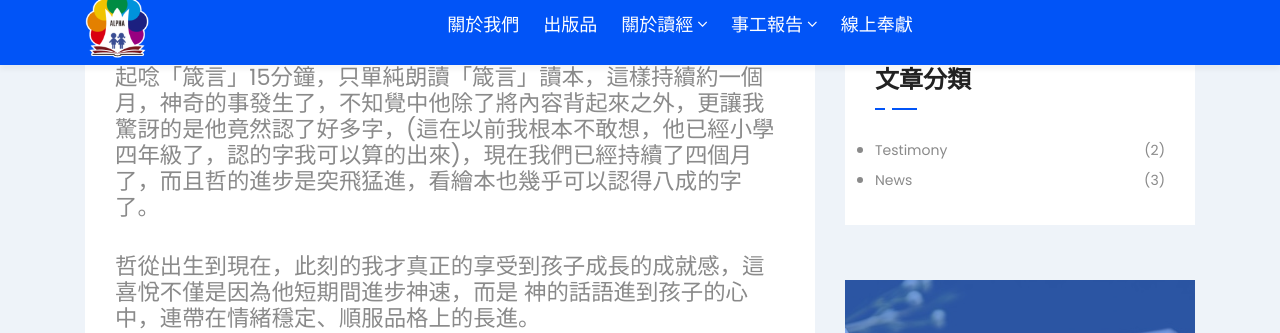
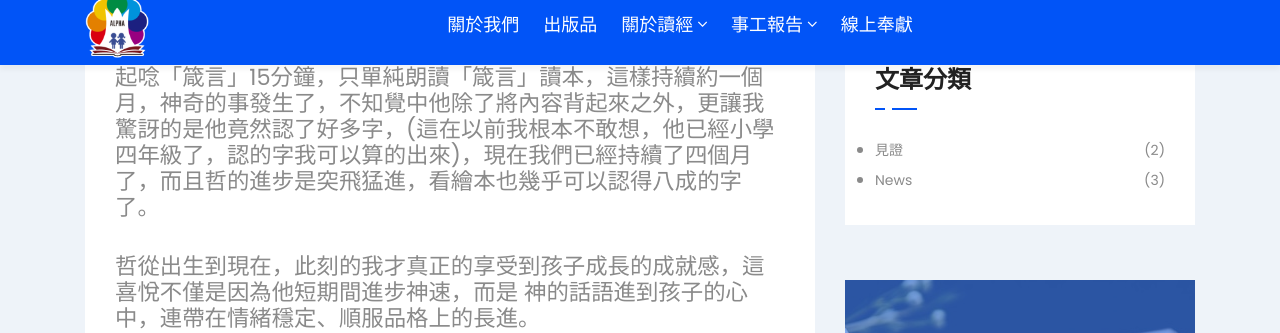
Before and after one commit to alpha6309/website, a Jekyll site: the page built from _posts/testimony/2009-12-01-見證～朗讀「箴言」見證篇.md, in a window 1280 px wide and 900 px high, scrolled down 904 px. Shown: the top 333 px of the window. Built offline with Jekyll 4.4.1, drawn with Linux system fonts in a browser that asks for light colours.

Commit message:
見證文章搬到 _posts 下

```diff
--- a/_data/navigation.yml
+++ b/_data/navigation.yml
@@ -7,7 +7,7 @@
   url: "/pages/關於讀經"
   submenu:
   - text: 讀經見證
-    url: "/category/testimony/"
+    url: "/category/見證/"
 - text: 事工報告
   url: ""
   submenu:
--- a/testimony/_posts/2009-12-01-見證～朗讀「箴言」見證篇.md
+++ b/_posts/testimony/2009-12-01-見證～朗讀「箴言」見證篇.md
@@ -2,6 +2,7 @@
 layout: post
 title: "朗讀「箴言」見證篇"
 date: 2009-12-01 00:00:00 +0800
+categories: [見證]
 ---
 我兒哲出生一個月得到嚴重腦膜炎，20%的存活率中將他從鬼門關拉回來，自此開啟他坎坷的學習之路。
 
```
Also changed, not shown: _posts/testimony/2010-04-24-見證～中英百節金句見證.md (renamed from testimony/_posts/2010-04-24-見證～中英百節金句見證.md, +1 -0 lines).
